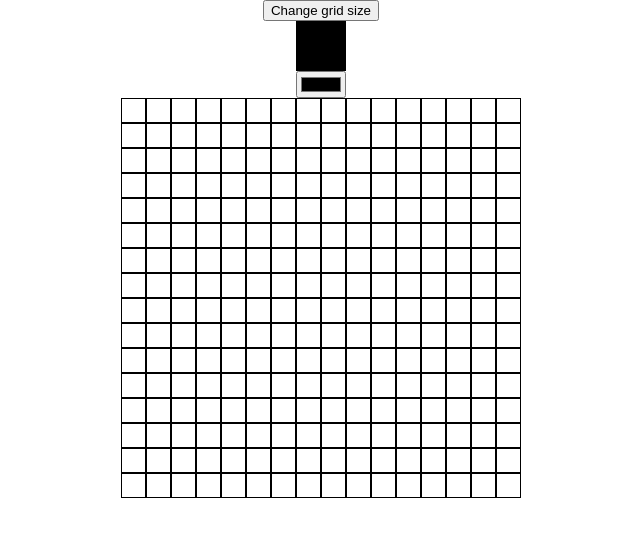
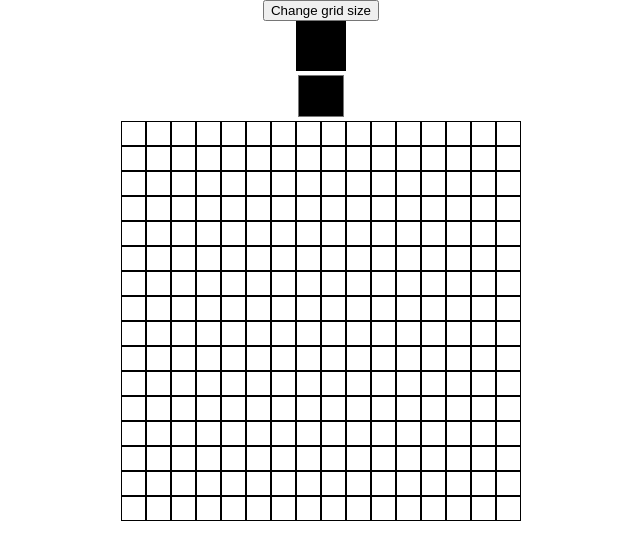
Before and after one commit to nGonium/etch-a-sketch, a plain HTML site: page index.html in a window 1280 px wide. Shown: the whole page, without its empty margins (319-959 px from the left). Drawn offline with Linux system fonts and the light colour scheme.

Commit message:
Improve color picker style and minor edits

```diff
--- a/etch.js
+++ b/etch.js
@@ -1,29 +1,30 @@
-const container = document.querySelector('#container');
+
 let gridSize = 16;
 let color = '#000000';
 let isDrawingAllowed = false;
-const colorNodes = {
-    container: document.querySelector('#color-container'),
+
+const nodes = {
+    canvas: document.querySelector('#canvas'),
     picker: document.querySelector('#color-picker'),
     preview: document.querySelector('.color-preview')
 }
 
 function initEventListeners() {
-    colorNodes.picker.addEventListener('input', e => {
-        color = colorNodes.picker.value;
+    nodes.picker.addEventListener('input', e => {
+        color = nodes.picker.value;
     });
-    container.addEventListener('mousedown', e => {
+    nodes.canvas.addEventListener('mousedown', e => {
         e.preventDefault();
         isDrawingAllowed = true;
     });
-    container.addEventListener('mouseup', e => {
+    nodes.canvas.addEventListener('mouseup', e => {
         e.preventDefault();
         isDrawingAllowed = false;
     });
 }
 
 function updateGrid() {
-    container.replaceChildren();
+    nodes.canvas.replaceChildren();
     for (let i = 0; i < gridSize; i++) {
         const row = document.createElement('div');
         row.classList.add('row');
@@ -33,7 +34,7 @@ function updateGrid() {
             pixel.addEventListener('mouseover', e => pixelEventListener(e))
             row.appendChild(pixel);
         }
-        container.appendChild(row);
+        nodes.canvas.appendChild(row);
     }
 }
 
--- a/index.html
+++ b/index.html
@@ -14,7 +14,7 @@
         <div class="color-preview"></div>
         <input type="color" name="color-picker" id="color-picker">
     </div>
-    <div id="container">
+    <div id="canvas">
 
     </div>
 </body>
--- a/style.css
+++ b/style.css
@@ -4,7 +4,7 @@ body {
     flex-direction: column;
     align-items:center;
 }
-#container {
+#canvas {
     display: flex;
     flex-direction: column;
     height: 400px;
@@ -31,3 +31,15 @@ body {
     height: 50px;
     background-color: #000000;
 }
+input[type='color'] {
+    padding: 0;
+    box-sizing: border-box;
+    background-color: transparent;
+    border: none;
+    width: 50px;
+    height: 50px;
+
+}
+body {
+    background-color: white;
+}
```
